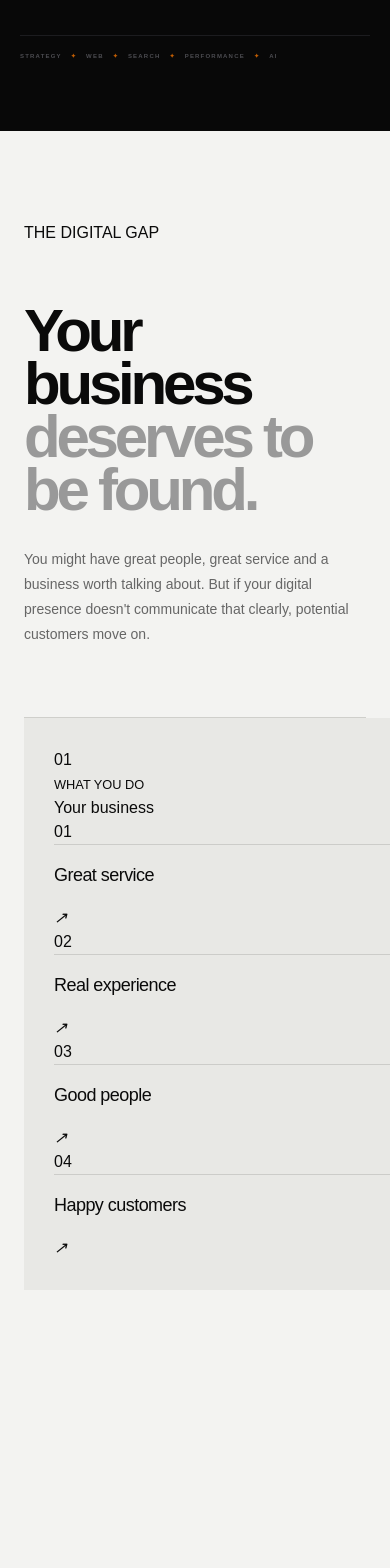
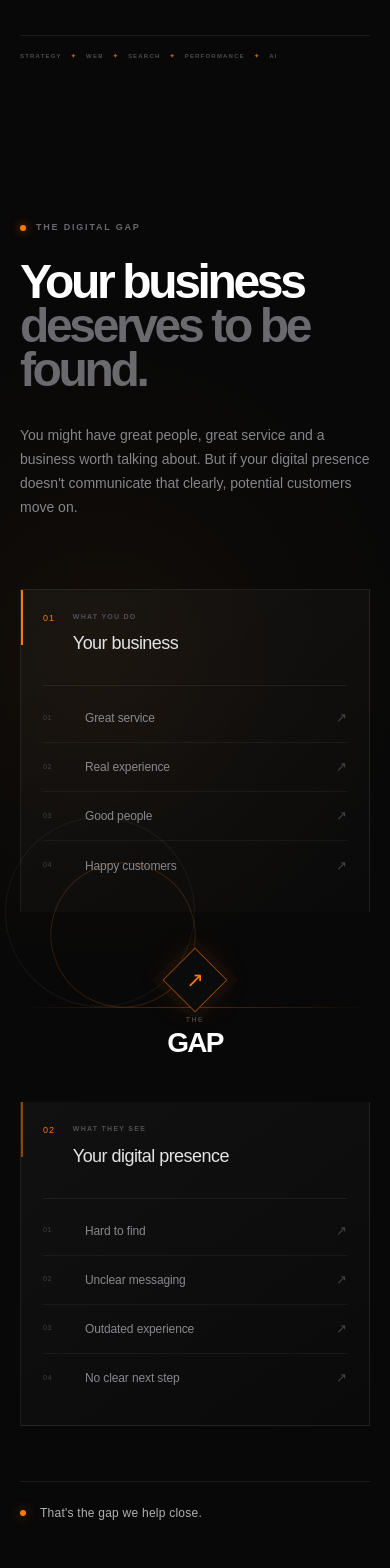
Before and after one commit to Rollnmedia/rolln-media, a Next.js app: page / in a window 390 px wide. Shown: the part 940-2508 px from the top of the page. Built offline with nearby package versions, Linux system fonts and the light colour scheme.

Commit message:
Update Gap.css

```diff
--- a/app/components/Gap.css
+++ b/app/components/Gap.css
@@ -1,286 +1,754 @@
+/* =========================================================
+   GAP SECTION
+========================================================= */
+
 .gap-section {
   position: relative;
+
+  width: 100%;
+  min-height: 100svh;
+
+  padding: 150px 5vw 120px;
+
   overflow: hidden;
 
-  padding: 130px 5vw 120px;
-
-  background: #f3f3f1;
-  color: #0a0a0a;
+  background: #080808;
+  color: #fff;
 }
 
 
-/* ================= TOP ================= */
+/* =========================================================
+   SUBTLE BACKGROUND
+========================================================= */
 
-.gap-top {
-  display: flex;
-  justify-content: space-between;
+.gap-section::before {
+  content: "";
 
-  padding-bottom: 28px;
+  position: absolute;
 
-  border-bottom: 1px solid #d5d5d2;
+  top: 12%;
+  right: -15%;
 
-  color: #777;
+  width: 700px;
+  height: 700px;
 
-  font-size: 9px;
-  font-weight: 600;
+  border-radius: 50%;
 
-  letter-spacing: 0.16em;
+  background:
+    radial-gradient(
+      circle,
+      rgba(255, 122, 0, 0.055) 0%,
+      rgba(255, 122, 0, 0.018) 32%,
+      transparent 68%
+    );
+
+  pointer-events: none;
+}
+
+.gap-section::after {
+  content: "";
+
+  position: absolute;
+
+  left: 0;
+  right: 0;
+  bottom: 0;
+
+  height: 1px;
+
+  background: rgba(255, 255, 255, 0.07);
 }
 
 
-/* ================= HEADING ================= */
+/* =========================================================
+   INTRO
+========================================================= */
+
+.gap-intro {
+  position: relative;
+
+  z-index: 2;
+}
+
+
+/* =========================================================
+   KICKER
+========================================================= */
+
+.gap-kicker {
+  display: flex;
+  align-items: center;
+  gap: 10px;
+
+  margin-bottom: 32px;
+
+  color: #68686d;
+
+  font-size: 10px;
+  font-weight: 600;
+
+  letter-spacing: 0.2em;
+}
+
+.gap-kicker span {
+  width: 6px;
+  height: 6px;
+
+  flex-shrink: 0;
+
+  border-radius: 50%;
+
+  background: var(--orange);
+
+  box-shadow:
+    0 0 10px rgba(255, 122, 0, 0.7),
+    0 0 25px rgba(255, 122, 0, 0.2);
+}
+
+
+/* =========================================================
+   HEADING
+========================================================= */
 
 .gap-heading {
-  display: grid;
+  display: flex;
+  align-items: flex-end;
+  justify-content: space-between;
 
-  grid-template-columns: 1.35fr 0.65fr;
-
-  gap: 8vw;
-
-  padding: 85px 0 100px;
+  gap: 80px;
 }
 
 .gap-heading h2 {
   margin: 0;
 
-  font-size: clamp(60px, 8vw, 120px);
+  max-width: 760px;
 
-  line-height: 0.88;
+  font-size: clamp(54px, 6vw, 92px);
+  line-height: 0.92;
+
+  font-weight: 600;
 
   letter-spacing: -0.07em;
-
-  font-weight: 600;
 }
 
 .gap-heading h2 span {
-  color: #999;
+  color: #69696e;
 }
 
 .gap-heading p {
-  align-self: end;
+  width: 390px;
 
-  max-width: 390px;
+  flex-shrink: 0;
 
-  margin: 0;
+  margin: 0 0 4px;
 
-  color: #666;
+  color: #85858a;
 
-  font-size: 14px;
-
-  line-height: 1.8;
+  font-size: 15px;
+  line-height: 1.75;
 }
 
 
-/* ================= GAP VISUAL ================= */
+/* =========================================================
+   MAIN VISUAL
+========================================================= */
 
 .gap-visual {
+  position: relative;
+
+  z-index: 2;
+
   display: grid;
+  grid-template-columns: 1fr 280px 1fr;
 
-  grid-template-columns: 1fr 180px 1fr;
+  align-items: center;
 
-  min-height: 430px;
+  gap: 50px;
 
-  border-top: 1px solid #cfcfcb;
-  border-bottom: 1px solid #cfcfcb;
+  max-width: 1320px;
+
+  margin: 115px auto 0;
+
+  padding: 0 20px;
 }
 
 
-/* ================= SIDES ================= */
+/* =========================================================
+   SIDE PANELS
+========================================================= */
 
 .gap-side {
-  padding: 45px;
+  position: relative;
 
-  display: flex;
+  min-height: 300px;
 
-  flex-direction: column;
-  justify-content: space-between;
+  padding: 30px;
+
+  border: 1px solid rgba(255, 255, 255, 0.08);
+
+  background:
+    linear-gradient(
+      145deg,
+      rgba(255, 255, 255, 0.035),
+      rgba(255, 255, 255, 0.008)
+    );
 }
 
-.gap-side > span {
-  color: #888;
+.gap-side::before {
+  content: "";
 
-  font-size: 9px;
-  font-weight: 600;
+  position: absolute;
 
-  letter-spacing: 0.16em;
-}
+  top: 0;
+  left: 0;
 
-.gap-business {
-  background: #e8e8e5;
-}
+  width: 2px;
+  height: 55px;
 
-.gap-digital {
-  background: #dededb;
+  background: var(--orange);
 }
 
 
-/* ================= ITEMS ================= */
+/* =========================================================
+   SIDE HEADING
+========================================================= */
 
-.gap-items {
+.gap-side-heading {
   display: flex;
+  align-items: flex-start;
 
-  flex-direction: column;
+  gap: 18px;
 
-  gap: 0;
+  padding-bottom: 28px;
+
+  border-bottom: 1px solid rgba(255, 255, 255, 0.07);
 }
 
-.gap-items p {
+.gap-index {
+  color: var(--orange);
+
+  font-size: 9px;
+
+  letter-spacing: 0.1em;
+}
+
+.gap-side-heading small {
+  display: block;
+
+  margin-bottom: 8px;
+
+  color: #505055;
+
+  font-size: 7px;
+
+  font-weight: 600;
+
+  letter-spacing: 0.18em;
+}
+
+.gap-side-heading h3 {
   margin: 0;
 
-  padding: 17px 0;
+  color: #e4e4e6;
 
-  border-top: 1px solid rgba(0, 0, 0, 0.12);
+  font-size: 20px;
 
-  font-size: clamp(18px, 2vw, 26px);
+  font-weight: 500;
 
   letter-spacing: -0.03em;
 }
 
 
-/* ================= MIDDLE ================= */
+/* =========================================================
+   ITEMS
+========================================================= */
 
-.gap-middle {
+.gap-items {
+  margin-top: 8px;
+}
+
+.gap-item {
+  display: grid;
+
+  grid-template-columns: 30px 1fr auto;
+
+  align-items: center;
+
+  gap: 12px;
+
+  min-height: 53px;
+
+  border-bottom: 1px solid rgba(255, 255, 255, 0.055);
+}
+
+.gap-item:last-child {
+  border-bottom: 0;
+}
+
+.gap-item > span {
+  color: #414146;
+
+  font-size: 7px;
+
+  letter-spacing: 0.1em;
+}
+
+.gap-item p {
+  margin: 0;
+
+  color: #88888d;
+
+  font-size: 13px;
+
+  letter-spacing: -0.01em;
+
+  transition: color 0.25s ease;
+}
+
+.gap-item i {
+  color: #444449;
+
+  font-size: 13px;
+
+  font-style: normal;
+
+  transition:
+    color 0.25s ease,
+    transform 0.25s ease;
+}
+
+.gap-item:hover p {
+  color: #fff;
+}
+
+.gap-item:hover i {
+  color: var(--orange);
+
+  transform: translate(3px, -3px);
+}
+
+
+/* =========================================================
+   DIGITAL SIDE
+========================================================= */
+
+.gap-digital::before {
+  background: rgba(255, 122, 0, 0.5);
+}
+
+
+/* =========================================================
+   CENTRE CORE
+========================================================= */
+
+.gap-core {
   position: relative;
 
+  min-height: 330px;
+
   display: flex;
-
   flex-direction: column;
 
   align-items: center;
   justify-content: center;
 
-  background: #0a0a0a;
-
-  color: white;
-
   text-align: center;
 }
 
-.gap-middle::before,
-.gap-middle::after {
-  content: "";
 
+/* =========================================================
+   CORE ORBITS
+========================================================= */
+
+.gap-core-orbit {
   position: absolute;
 
-  width: 1px;
+  border: 1px solid rgba(255, 122, 0, 0.18);
 
-  height: 100%;
-
-  background: rgba(255, 255, 255, 0.12);
+  border-radius: 50%;
 }
 
-.gap-middle::before {
-  left: 22px;
+.orbit-one {
+  width: 210px;
+  height: 210px;
 }
 
-.gap-middle::after {
-  right: 22px;
+.orbit-two {
+  width: 285px;
+  height: 285px;
+
+  border-color: rgba(255, 255, 255, 0.055);
 }
 
-.gap-middle span {
-  color: #777;
 
-  font-size: 8px;
+/* =========================================================
+   CORE LINE
+========================================================= */
 
-  letter-spacing: 0.25em;
+.gap-core-line {
+  position: absolute;
+
+  top: 50%;
+  left: -100%;
+
+  width: 300%;
+
+  height: 1px;
+
+  background:
+    linear-gradient(
+      90deg,
+      transparent,
+      rgba(255, 122, 0, 0.3),
+      transparent
+    );
 }
 
-.gap-middle strong {
-  margin-top: 7px;
+
+/* =========================================================
+   CORE MARK
+========================================================= */
+
+.gap-core-mark {
+  position: relative;
+
+  z-index: 3;
+
+  width: 54px;
+  height: 54px;
+
+  display: grid;
+  place-items: center;
+
+  margin-bottom: 18px;
+
+  border: 1px solid rgba(255, 122, 0, 0.5);
+
+  background: #0b0b0b;
+
+  box-shadow:
+    0 0 0 8px rgba(255, 122, 0, 0.025),
+    0 0 35px rgba(255, 122, 0, 0.1);
+
+  transform: rotate(45deg);
+}
+
+.gap-core-mark span {
+  color: var(--orange);
+
+  font-size: 21px;
+
+  transform: rotate(-45deg);
+}
+
+
+/* =========================================================
+   CORE TEXT
+========================================================= */
+
+.gap-core small {
+  position: relative;
+
+  z-index: 3;
+
+  margin-bottom: 3px;
+
+  color: #55555a;
+
+  font-size: 7px;
+
+  letter-spacing: 0.22em;
+}
+
+.gap-core strong {
+  position: relative;
+
+  z-index: 3;
 
   color: #fff;
 
   font-size: 34px;
 
+  font-weight: 600;
+
+  line-height: 1;
+
   letter-spacing: -0.06em;
 }
 
+.gap-core p {
+  position: relative;
 
-/* ================= BOTTOM ================= */
+  z-index: 3;
 
-.gap-bottom {
-  display: grid;
+  margin: 16px 0 0;
 
-  grid-template-columns: 1fr 2fr 1fr;
-
-  align-items: center;
-
-  padding-top: 28px;
-
-  color: #777;
+  color: #5d5d62;
 
   font-size: 9px;
 
-  letter-spacing: 0.14em;
+  line-height: 1.6;
+
+  letter-spacing: 0.06em;
+
+  text-transform: uppercase;
+}
+
+
+/* =========================================================
+   BOTTOM STATEMENT
+========================================================= */
+
+.gap-bottom {
+  position: relative;
+
+  z-index: 2;
+
+  display: flex;
+  align-items: center;
+
+  max-width: 1320px;
+
+  margin: 80px auto 0;
+
+  padding: 22px 20px 0;
+
+  border-top: 1px solid rgba(255, 255, 255, 0.08);
+}
+
+.gap-bottom-line {
+  width: 6px;
+  height: 6px;
+
+  margin-right: 14px;
+
+  border-radius: 50%;
+
+  background: var(--orange);
+
+  box-shadow:
+    0 0 12px rgba(255, 122, 0, 0.5);
 }
 
 .gap-bottom p {
   margin: 0;
 
-  color: #0a0a0a;
+  color: #b1b1b5;
 
-  font-size: 18px;
+  font-size: 13px;
 
-  font-weight: 500;
-
-  letter-spacing: -0.03em;
-
-  text-align: center;
+  letter-spacing: 0.02em;
 }
 
-.gap-bottom span:last-child {
-  text-align: right;
+.gap-bottom span {
+  margin-left: auto;
+
+  color: #454549;
+
+  font-size: 8px;
+  font-weight: 600;
+
+  letter-spacing: 0.2em;
 }
 
 
-/* ================= MOBILE ================= */
+/* =========================================================
+   TABLET
+========================================================= */
+
+@media (max-width: 1100px) {
+
+  .gap-section {
+    padding-top: 125px;
+  }
+
+  .gap-heading {
+    align-items: flex-start;
+
+    flex-direction: column;
+
+    gap: 30px;
+  }
+
+  .gap-heading p {
+    width: 100%;
+    max-width: 520px;
+  }
+
+  .gap-visual {
+    grid-template-columns: 1fr 210px 1fr;
+
+    gap: 25px;
+
+    margin-top: 80px;
+  }
+
+  .gap-side {
+    padding: 22px;
+  }
+
+  .gap-core-orbit.orbit-two {
+    width: 230px;
+    height: 230px;
+  }
+
+}
+
+
+/* =========================================================
+   MOBILE
+========================================================= */
 
 @media (max-width: 800px) {
 
   .gap-section {
-    padding: 90px 24px 90px;
+    min-height: auto;
+
+    padding:
+      110px
+      24px
+      80px;
   }
 
-  .gap-top {
-    gap: 20px;
+  .gap-kicker {
+    margin-bottom: 25px;
+
+    font-size: 9px;
   }
 
-  .gap-heading {
-    display: block;
-
-    padding: 60px 0 70px;
+  .gap-heading h2 {
+    font-size: clamp(48px, 14vw, 72px);
   }
 
   .gap-heading p {
-    margin-top: 30px;
+    margin-top: 2px;
+
+    font-size: 14px;
+    line-height: 1.7;
   }
 
   .gap-visual {
-    grid-template-columns: 1fr;
+    display: flex;
+    flex-direction: column;
 
-    min-height: auto;
+    gap: 0;
+
+    margin-top: 65px;
+
+    padding: 0;
   }
 
   .gap-side {
-    min-height: 300px;
+    width: 100%;
+    min-height: auto;
 
-    padding: 30px;
+    padding: 22px;
   }
 
-  .gap-middle {
-    min-height: 150px;
+  .gap-business {
+    border-bottom: 0;
   }
 
-  .gap-middle::before,
-  .gap-middle::after {
+  .gap-digital {
+    border-top: 0;
+  }
+
+  .gap-core {
+    width: 100%;
+    min-height: 190px;
+  }
+
+  .gap-core-line {
+    top: 50%;
+    left: 0;
+
+    width: 100%;
+  }
+
+  .gap-core-orbit.orbit-one {
+    width: 145px;
+    height: 145px;
+  }
+
+  .gap-core-orbit.orbit-two {
+    width: 190px;
+    height: 190px;
+  }
+
+  .gap-core-mark {
+    width: 46px;
+    height: 46px;
+
+    margin-bottom: 12px;
+  }
+
+  .gap-core strong {
+    font-size: 28px;
+  }
+
+  .gap-core p {
     display: none;
   }
 
   .gap-bottom {
-    grid-template-columns: 40px 1fr 40px;
+    margin-top: 55px;
+
+    padding-left: 0;
+    padding-right: 0;
+  }
+
+  .gap-bottom span {
+    display: none;
+  }
+
+}
+
+
+/* =========================================================
+   SMALL MOBILE
+========================================================= */
+
+@media (max-width: 500px) {
+
+  .gap-section {
+    padding:
+      90px
+      20px
+      70px;
+  }
+
+  .gap-heading h2 {
+    font-size: 48px;
+  }
+
+  .gap-side-heading h3 {
+    font-size: 18px;
+  }
+
+  .gap-item {
+    min-height: 49px;
+  }
+
+  .gap-item p {
+    font-size: 12px;
   }
 
   .gap-bottom p {
-    font-size: 15px;
+    font-size: 12px;
   }
+
 }
+
+
+/* =========================================================
+   REDUCED MOTION
+========================================================= */
+
+@media (prefers-reduced-motion: reduce) {
+
+  .gap-item p,
+  .gap-item i {
+    transition: none;
+  }
+
+}
```
